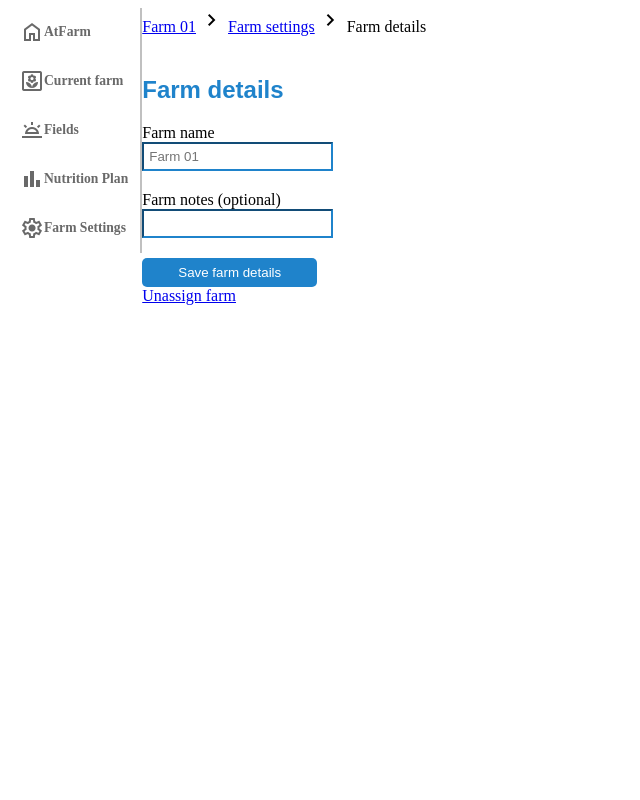
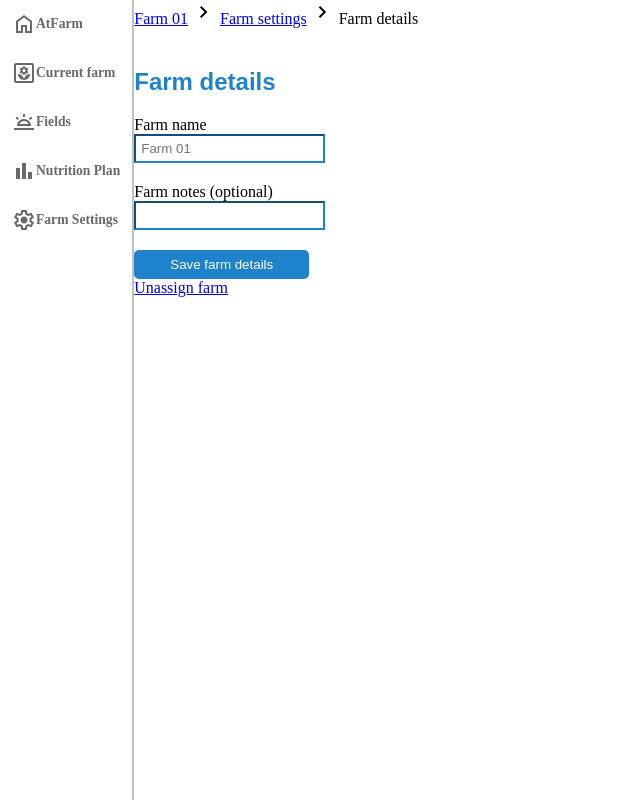
Before and after one commit to a805431/test_html_css_task2_ver0, a website built with webpack: page src/index.html in a window 1280 px wide. Shown: the whole page, without its empty margins (0-640 px from the left). Built offline with nearby package versions, Linux system fonts and the light colour scheme.

Commit message:
container takes up the whole page

```diff
--- a/src/style.css
+++ b/src/style.css
@@ -1,3 +1,12 @@
+
+html, body, .container{
+    height: 100%;
+    margin: 0;
+}
+
+.container{
+    display: flex;
+}
 
 .navbar {
     top: 0;
@@ -25,10 +34,6 @@
 
 .navbar__link:active{
     color: #000000;
-}
-
-.container{
-    display: flex;
 }
 
 .flex-container{
```
